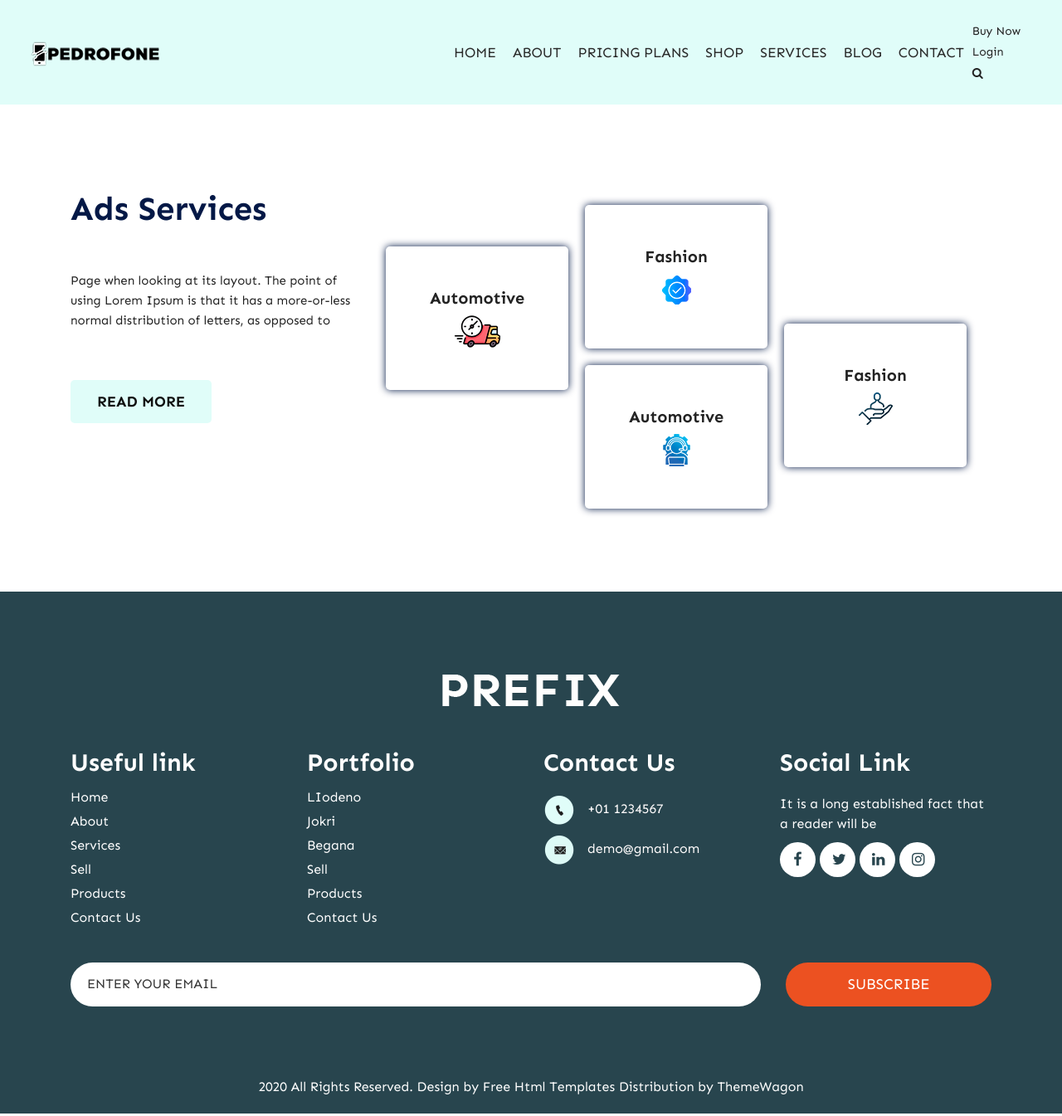
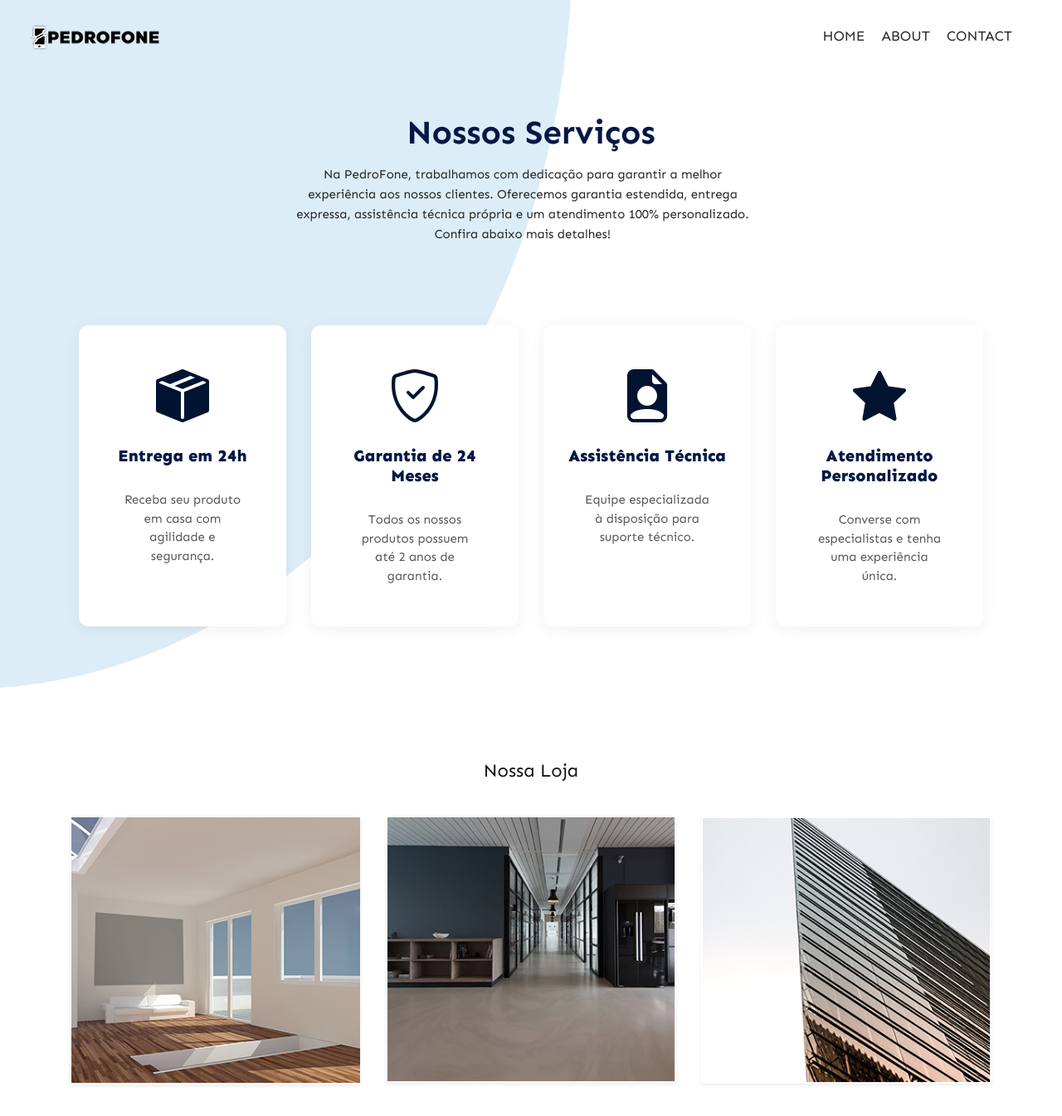
Before and after one commit to CodeBy-Ryan/landingpage_Cell, a plain HTML site: page services.html in a window 1280 px wide. Shown: the top 1345 px of the page at 83% size. Drawn offline with nearby package versions, Linux system fonts and the light colour scheme; a script that the page names is missing; files whose address does not match are found by name.

Commit message:
Adicionando css

```diff
--- a/css/style.css
+++ b/css/style.css
@@ -519,6 +519,139 @@ button {
 .img-service {
   width: 10rem;
 }
+
+/* service.html arquivo start */
+
+.text3 {
+  display: flex;
+  justify-content: center;
+  align-items: center;
+  flex-direction: column;
+  width: 100%;
+}
+
+.services_page {
+  font-family: "Sen", sans-serif;
+}
+
+.services_highlights {
+  display: flex;
+  flex-wrap: wrap;
+  justify-content: center;
+  gap: 30px;
+  margin-top: 40px;
+}
+
+.text2 {
+  margin-top: -40px;
+  width: 50%;
+  margin-bottom: 50px;
+}
+
+.service_item {
+  background-color: #ffffff;
+  border-radius: 12px;
+  box-shadow: 0 4px 20px rgba(0, 0, 0, 0.06);
+  padding: 30px 20px;
+  text-align: center;
+  transition: transform 0.3s ease, box-shadow 0.3s ease;
+  flex: 1 1 220px; /* correto aqui */
+  max-width: 250px;
+}
+
+.service_item:hover {
+  transform: translateY(-5px);
+  box-shadow: 0 6px 25px rgba(0, 0, 0, 0.1);
+}
+
+.bi {
+  color: #001431;
+  font-size: 4rem;
+  align-items: center;
+  justify-content: center;
+  margin-bottom: 20px;
+  transition: transform 0.3s ease;
+}
+
+.service_item h4 {
+  font-size: 20px;
+  font-weight: 800;
+  color: #031846;
+  margin-bottom: 10px;
+}
+
+.service_item p {
+  font-size: 15px;
+  color: #555;
+  line-height: 1.5;
+  padding: 0 10px;
+}
+
+.testimonial_box {
+  background-color: #f8f9fa;
+  padding: 20px;
+  border-left: 5px solid #031846;
+  border-radius: 8px;
+  box-shadow: 0 2px 8px rgba(0, 0, 0, 0.1);
+  margin-bottom: 20px;
+  height: 100%;
+}
+
+.testimonial_box p {
+  font-style: italic;
+}
+
+.mt-51 {
+  display: flex;
+  flex-direction: column;
+  justify-content: center;
+  align-items: center;
+  margin-bottom: 3rem;
+}
+
+.services_taital2 {
+  justify-content: center;
+  margin-top: 10rem;
+  margin-bottom: 2rem;
+}
+
+.accordion {
+  width: 50rem;
+}
+
+.card-header {
+  background-color: #e0fdf9;
+}
+
+.card-header .btn {
+  color: #031846;
+  font-weight: 600;
+  font-size: 16px;
+  text-align: left;
+  width: 100%;
+}
+
+.card-body {
+  background: #ffffff;
+  padding: 15px;
+  font-size: 14px;
+}
+
+.btn-success,
+.btn-primary {
+  font-size: 16px;
+  padding: 12px 24px;
+  border-radius: 30px;
+  transition: 0.3s ease;
+}
+
+.btn-success:hover,
+.btn-primary:hover {
+  opacity: 0.9;
+}
+
+/* service.html arquivo and */
+
 /* services section and */
 
 /* about_section section start */
--- a/index.html
+++ b/index.html
@@ -28,6 +28,9 @@
         rel="stylesheet"
         href="https://netdna.bootstrapcdn.com/font-awesome/4.0.3/css/font-awesome.css"
       />
+
+       <!-- IMPORTANDO ICONS -->
+       <link rel="stylesheet" href="https://cdn.jsdelivr.net/npm/bootstrap-icons@1.11.3/font/bootstrap-icons.min.css">
     </head>
     <body>
       <div class="header_section">
@@ -143,24 +146,24 @@
                   <div class="services_box_left">
                     <h5 class="fashion_text">Entrega grátis</h5>
                     <h4>24 Horas</h4>
-                    <div ><img class="img-service" src="images/icon-1.png" /></div>
+                    <div ><i class="bi bi-box-seam-fill" alt="Entrega"></i> </div>
                   </div>
                   <div class="services_box_right">
                     <h5 class="fashion_text">Garantia</h5>
                     <h4>24 Meses</h4>
-                    <div ><img class="img-service" src="images/icon-2.png" /></div>
+                    <div ><i class="bi bi-shield-check"></i></div>
                   </div>
                 </div>
                 <div class="services_box_2">
                   <div class="services_box_left">
                     <h5 class="fashion_text">Assistência</h5>
                     <h4>Técnica</h4>
-                    <div ><img class="img-service" src="images/icon-3.png" /></div>
+                    <div ><i class="bi bi-file-earmark-person-fill"></i></div>
                   </div>
                   <div class="services_box_right">
                     <h5 class="fashion_text">Serviço</h5>
                     <h4>Personalizado</h4>
-                    <div ><img class="img-service" src="images/icon-4.png" /></div>
+                    <div ><i class="bi bi-star-fill"></i></div>
                   </div>
                 </div>
               </div>
@@ -545,10 +548,10 @@
             <div class="subscribe_bt"><a href="#">Subscribe</a></div>
           </div>
         </div>
-      </div>
-      footer section end
-       copyright section start
-      <div class="copyright_section">
+      </div>-->
+      <!-- footer section end -->
+      <!--  copyright section start -->
+      <!-- <div class="copyright_section">
         <div class="container">
           <p class="copyright_text">
             2020 All Rights Reserved. Design by
--- a/services.html
+++ b/services.html
@@ -1,39 +1,52 @@
 <!DOCTYPE html>
+<html lang="pt-br">
   <html>
     <head>
+      <head>
          <!-- basic -->
-      <meta charset="utf-8">
-      <meta http-equiv="X-UA-Compatible" content="IE=edge">
-      <meta name="viewport" content="width=device-width, initial-scale=1">
-      <!-- mobile metas -->
-      <meta name="viewport" content="width=device-width, initial-scale=1">
-      <meta name="viewport" content="initial-scale=1, maximum-scale=1">
-      <!-- site metas -->
-      <title>Services</title>
-      <meta name="keywords" content="">
-      <meta name="description" content="">
-      <meta name="author" content="">
+         <meta charset="UTF-8" />
+         <meta name="viewport" content="width=device-width, initial-scale=1.0" />
+      <title>PedroFone - Serviços</title>
+
       <!-- bootstrap css -->
-      <link rel="stylesheet" type="text/css" href="css/bootstrap.min.css">
+      <link rel="stylesheet" type="text/css" href="css/bootstrap.min.css" />
       <!-- style css -->
-      <link rel="stylesheet" type="text/css" href="css/style.css">
+      <link rel="stylesheet" type="text/css" href="css/style.css" />
       <!-- Responsive-->
-      <link rel="stylesheet" href="css/responsive.css">
+      <link rel="stylesheet" href="css/responsive.css" />
       <!-- fevicon -->
-      <link rel="icon" href="images/fevicon.png" type="image/gif" />
+      <link rel="icon" href="./images/cellicon.png" type="image/png" />
       <!-- font css -->
-      <link href="https://fonts.googleapis.com/css2?family=Sen:wght@400;700;800&display=swap" rel="stylesheet">
+      <link
+        href="https://fonts.googleapis.com/css2?family=Sen:wght@400;700;800&display=swap"
+        rel="stylesheet"
+      />
       <!-- Scrollbar Custom CSS -->
-      <link rel="stylesheet" href="css/jquery.mCustomScrollbar.min.css">
+      <link rel="stylesheet" href="css/jquery.mCustomScrollbar.min.css" />
       <!-- Tweaks for older IEs-->
-      <link rel="stylesheet" href="https://netdna.bootstrapcdn.com/font-awesome/4.0.3/css/font-awesome.css">
+      <link
+        rel="stylesheet"
+        href="https://netdna.bootstrapcdn.com/font-awesome/4.0.3/css/font-awesome.css"
+      />
+      <!-- IMPORTANDO ICONS -->
+      <link rel="stylesheet" href="https://cdn.jsdelivr.net/npm/bootstrap-icons@1.11.3/font/bootstrap-icons.min.css">
   </head>
   <body>
-      <div class="header_section header_bg">
+   <div class="header_section">
       <div class="container-fluid">
         <nav class="navbar navbar-expand-lg navbar-light bg-light">
-               <a class="navbar-brand"href="index.html"><img src="images/logo.png"></a>
-               <button class="navbar-toggler" type="button" data-toggle="collapse" data-target="#navbarSupportedContent" aria-controls="navbarSupportedContent" aria-expanded="false" aria-label="Toggle navigation">
+          <a class="navbar-brand" href="index.html"
+            ><img src="images/logo.png"
+          /></a>
+          <button
+            class="navbar-toggler"
+            type="button"
+            data-toggle="collapse"
+            data-target="#navbarSupportedContent"
+            aria-controls="navbarSupportedContent"
+            aria-expanded="false"
+            aria-label="Toggle navigation"
+          >
             <span class="navbar-toggler-icon"></span>
           </button>
           <div class="collapse navbar-collapse" id="navbarSupportedContent">
@@ -44,141 +57,232 @@
               <li class="nav-item">
                 <a class="nav-link" href="about.html">About</a>
               </li>
-                     <li class="nav-item">
-                        <a class="nav-link" href="pricing.html">Pricing Plans</a>
-                     </li>
-                     <li class="nav-item">
-                        <a class="nav-link" href="shop.html">Shop</a>
-                     </li>
-                     <li class="nav-item">
-                        <a class="nav-link" href="services.html">Services</a>
-                     </li>
-                     <li class="nav-item">
-                        <a class="nav-link" href="blog.html">Blog</a>
-                     </li>
+
               <li class="nav-item">
                 <a class="nav-link" href="contact.html">Contact</a>
               </li>
             </ul>
-                  <form class="form-inline my-2 my-lg-0">
-                     <div class="login_bt">
-                        <ul>
-                           <li class="active"><a href="#">Buy Now</a></li>
-                           <li><a href="#">Login</a></li>
-                           <li><a href="#"><i class="fa fa-search" aria-hidden="true"></i></a></li>
-                        </ul>
-                     </div>
-                  </form>
+
           </div>
         </nav>
       </div>
-      </div>
     <!-- header section end -->
     <!-- services section start -->
-      <div class="services_section layout_padding">
-         <div class="container">
+    <div class="container mt-5 services_page text3">
+
+      <h1 class="services_taital text-center mb-4">
+      Nossos Serviços
+      </h1>
+      <p class="services_text text-center text2">
+        Na <strong>PedroFone</strong>, trabalhamos com dedicação para garantir a
+        melhor experiência aos nossos clientes. Oferecemos
+        <strong>garantia estendida</strong>, <strong>entrega expressa</strong>,
+        <strong>assistência técnica própria</strong> e um
+        <strong>atendimento 100% personalizado</strong>. Confira abaixo mais
+        detalhes!
+      </p>
+
+      <!-- Destaques dos Serviços -->
+      <section class="services_highlights row text-center mt-5">
+        <div class="col-md-3 col-6 service_item">
+         <i class="bi bi-box-seam-fill" alt="Entrega"></i>
+          <h4>Entrega em 24h</h4>
+          <p>Receba seu produto em casa com agilidade e segurança.</p>
+        </div>
+        <div class="col-md-3 col-6 service_item">
+         <i class="bi bi-shield-check"></i>
+          <h4>Garantia de 24 Meses</h4>
+          <p>Todos os nossos produtos possuem até 2 anos de garantia.</p>
+        </div>
+        <div class="col-md-3 col-6 service_item">
+         <i class="bi bi-file-earmark-person-fill"></i>
+          <h4>Assistência Técnica</h4>
+          <p>Equipe especializada à disposição para suporte técnico.</p>
+        </div>
+        <div class="col-md-3 col-6 service_item">
+         <i class="bi bi-star-fill"></i>
+          <h4>Atendimento Personalizado</h4>
+          <p>Converse com especialistas e tenha uma experiência única.</p>
+        </div>
+      </section>
+
+      <!-- Galeria -->
+      <section class="mt-51">
+        <h2 class="services_taital2">Nossa Loja</h2>
+        <div class="row text-center">
+          <div class="col-md-4">
+            <img
+              src="images/img-4.png"
+              class="img-fluid rounded shadow-sm"
+              alt="Loja PedroFone"
+            />
+          </div>
+          <div class="col-md-4">
+            <img
+              src="images/img-5.png"
+              class="img-fluid rounded shadow-sm"
+              alt="Produto PedroFone"
+            />
+          </div>
+          <div class="col-md-4">
+            <img
+              src="images/img-7.png"
+              class="img-fluid rounded shadow-sm"
+              alt="Produto Recondicionado"
+            />
+          </div>
+        </div>
+      </section>
+
+      <!-- Depoimentos -->
+      <section class="mt-51">
+        <h2 class="services_taital2">Depoimentos de Clientes</h2>
         <div class="row">
           <div class="col-md-4">
-                  <h1 class="services_taital">Ads Services</h1>
-                  <p class=" services_text">Page when looking at its layout. The point of using Lorem Ipsum is that it has a more-or-less normal distribution of letters, as opposed to</p>
-                  <div class="readmore_btn"><a href="#">Read More</a></div>
-               </div>
-               <div class="col-md-8">
-                  <h1 class="services_taital">
-                     <div class="services_box">
-                        <div class="services_box_left">
-                           <h5 class="fashion_text">Automotive</h5>
-                           <div><img src="images/icon-1.png"></div>
-                        </div>
-                        <div class="services_box_right">
-                           <h5 class="fashion_text">Fashion</h5>
-                           <div><img src="images/icon-2.png"></div>
+            <div class="testimonial_box">
+              <p>
+                "Comprei meu iPhone recondicionado e parece novo! Atendimento
+                top!"
+              </p>
+              <strong>- Mariana S.</strong>
             </div>
           </div>
-                     <div class="services_box_2">
-                        <div class="services_box_left">
-                           <h5 class="fashion_text">Automotive</h5>
-                           <div><img src="images/icon-3.png"></div>
-                        </div>
-                        <div class="services_box_right">
-                           <h5 class="fashion_text">Fashion</h5>
-                           <div><img src="images/icon-4.png"></div>
+          <div class="col-md-4">
+            <div class="testimonial_box">
+              <p>
+                "Recebi no dia seguinte e veio super bem embalado. Recomendo!"
+              </p>
+              <strong>- João M.</strong>
             </div>
           </div>
-                  </h1>
+          <div class="col-md-4">
+            <div class="testimonial_box">
+              <p>
+                "Tive um problema e resolveram rapidinho. Muito atenciosos!"
+              </p>
+              <strong>- Ana Clara T.</strong>
+            </div>
+          </div>
+        </div>
+      </section>
+
+      <!-- FAQs -->
+      <section class="mt-5">
+        <h2 class="services_taital">Perguntas Frequentes (FAQ)</h2>
+        <div class="accordion" id="faqAccordion">
+          <div class="card">
+            <div class="card-header">
+              <button
+                class="btn btn-link"
+                data-toggle="collapse"
+                data-target="#faq1"
+              >
+                A garantia realmente é de 24 meses?
+              </button>
+            </div>
+            <div id="faq1" class="collapse" data-parent="#faqAccordion">
+              <div class="card-body">
+                Sim! Todos os nossos produtos vêm com 2 anos de garantia,
+                cobrindo defeitos de fabricação e problemas internos.
+              </div>
+            </div>
+          </div>
+          <div class="card">
+            <div class="card-header">
+              <button
+                class="btn btn-link collapsed"
+                data-toggle="collapse"
+                data-target="#faq2"
+              >
+                Como funciona a entrega em 24 horas?
+              </button>
+            </div>
+            <div id="faq2" class="collapse" data-parent="#faqAccordion">
+              <div class="card-body">
+                Pedidos feitos até as 16h em dias úteis são entregues no dia
+                seguinte em cidades selecionadas. Consulte cobertura.
               </div>
             </div>
           </div>
         </div>
-      <!-- services section end -->
-      <!-- footer section start -->
-      <div class="footer_section layout_padding margin_top90">
+      </section>
+
+      <!-- Contato -->
+
+      <!-- contact section start -->
+      <div class="contact_section layout_padding">
+         <section class="mt-5 text-center">
+            <h2 class="services_taital">Fale Conosco Agora</h2>
+            <a
+              href="https://wa.me/5511999999999"
+              class="btn btn-success m-2"
+              target="_blank"
+            >
+              <i class="fa fa-whatsapp"></i> WhatsApp
+            </a>
+          </section>
         <div class="container">
           <div class="row">
+          <div class="contact_section_2">
+            <div class="row">
               <div class="col-md-12">
-                  <div class="footer_logo"><img src="images/footer-logo.png"></div>
+                <div class="mail_section map_form_container">
+                  <form action="">
+                    <input
+                      type="text"
+                      class="mail_text"
+                      placeholder="Your Name"
+                      name="Your Name"
+                    />
+                    <input
+                      type="text"
+                      class="mail_text"
+                      placeholder="Email"
+                      name="Email"
+                    />
+                    <textarea
+                      class="massage-bt"
+                      placeholder="Massage"
+                      rows="5"
+                      id="comment"
+                      name="Massage"
+                    ></textarea>
+                    <div class="contact_btn_main">
+                      <div class="send_bt active"><a href="#">Send</a></div>
+                      <div class="map_bt"><a href="#" id="showMap">Map</a></div>
                     </div>
-            </div>
-            <div class="footer_section_2">
-               <div class="row">
-                  <div class="col-lg-3 col-sm-6">
-                     <h2 class="useful_text">Useful link </h2>
-                     <div class="footer_menu">
-                        <ul>
-                           <li><a href="index.html">Home</a></li>
-                           <li><a href="about.html">About</a></li>
-                           <li><a href="services.html">Services</a></li>
-                           <li><a href="sell.html">Sell</a></li>
-                           <li><a href="products.html">Products</a></li>
-                           <li><a href="contact.html">Contact Us</a></li>
-                        </ul>
-                     </div>
-                  </div>
-                  <div class="col-lg-3 col-sm-6">
-                     <h2 class="useful_text">Portfolio</h2>
-                     <div class="footer_menu">
-                        <ul>
-                           <li><a href="#">LIodeno</a></li>
-                           <li><a href="jokri.html">Jokri</a></li>
-                           <li><a href="begana.html">Begana</a></li>
-                           <li><a href="sell.html">Sell</a></li>
-                           <li><a href="products.html">Products</a></li>
-                           <li><a href="contact.html">Contact Us</a></li>
-                        </ul>
-                     </div>
-                  </div>
-                  <div class="col-lg-3 col-sm-6">
-                     <h2 class="useful_text">Contact Us</h2>
-                     <div class="location_text"><img src="images/call-icon.png"><span class="padding_left_15"><a href="#">+01 1234567</a></span></div>
-                     <div class="location_text"><img src="images/mail-icon.png"><span class="padding_left_15"><a href="#">demo@gmail.com</a></span></div>
-                  </div>
-                  <div class="col-lg-3 col-sm-6">
-                     <h2 class="useful_text">Social Link</h2>
-                     <p class="footer_text">It is a long established fact that a reader will be </p>
-                     <div class="social_icon">
-                        <ul>
-                           <li><a href="#"><i class="fa fa-facebook" aria-hidden="true"></i></a></li>
-                           <li><a href="#"><i class="fa fa-twitter" aria-hidden="true"></i></a></li>
-                           <li><a href="#"><i class="fa fa-linkedin" aria-hidden="true"></i></a></li>
-                           <li><a href="#"><i class="fa fa-instagram" aria-hidden="true"></i></a></li>
-                        </ul>
+                  </form>
+                  <div class="map_main map_container">
+                    <div class="map-responsive">
+                      <iframe
+                        src="https://www.google.com/maps/embed/v1/place?key=AIzaSyA0s1a7phLN0iaD6-UE7m4qP-z21pH0eSc&amp;q=Eiffel+Tower+Paris+France"
+                        width="600"
+                        height="368"
+                        frameborder="0"
+                        style="border: 0; width: 100%"
+                        allowfullscreen=""
+                      ></iframe>
+                      <div class="btn_main">
+                        <div
+                          class="map_bt d-flex justify-content-center w-100 map_center"
+                        >
+                          <a href="#" id="showForm">Form</a>
                         </div>
                       </div>
                     </div>
                   </div>
-            <div class="input_main">
-               <input type="text" class="email_text" placeholder="Enter your email" name="Enter your email">
-               <div class="subscribe_bt"><a href="#">Subscribe</a></div>
                 </div>
               </div>
             </div>
-      <!-- footer section end -->
-      <!-- copyright section start -->
-      <div class="copyright_section">
-         <div class="container">
-            <p class="copyright_text">2020 All Rights Reserved. Design by <a href="https://html.design">Free Html Templates</a> Distribution by <a href="https://themewagon.com">ThemeWagon</a></p>
           </div>
         </div>
+      </div>
+       <!-- contact section end -->
+    </div>
+
+    <!-- services section end -->
+
+
     <!-- copyright section end -->
     <!-- Javascript files-->
     <script src="js/jquery.min.js"></script>
@@ -192,12 +296,21 @@
     <!-- javascript -->
     <script>
       // Material Select Initialization
-         $(document).ready(function() {
-         $('.mdb-select').materialSelect();
-         $('.select-wrapper.md-form.md-outline input.select-dropdown').bind('focus blur', function () {
-         $(this).closest('.select-outline').find('label').toggleClass('active');
-         $(this).closest('.select-outline').find('.caret').toggleClass('active');
-         });
+      $(document).ready(function () {
+        $(".mdb-select").materialSelect();
+        $(".select-wrapper.md-form.md-outline input.select-dropdown").bind(
+          "focus blur",
+          function () {
+            $(this)
+              .closest(".select-outline")
+              .find("label")
+              .toggleClass("active");
+            $(this)
+              .closest(".select-outline")
+              .find(".caret")
+              .toggleClass("active");
+          }
+        );
       });
     </script>
   </body>
```
Lines whose indentation alone changed are shown as unchanged.
